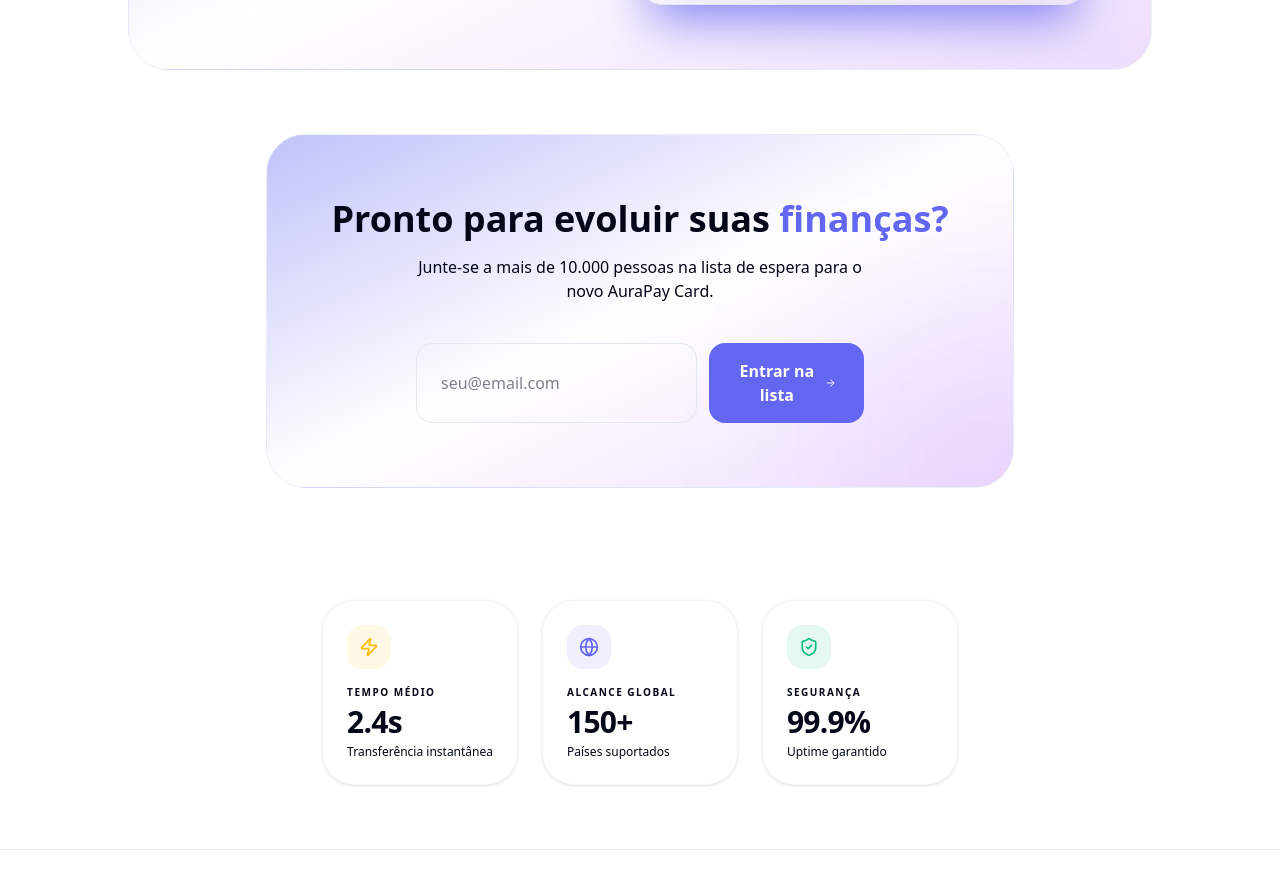
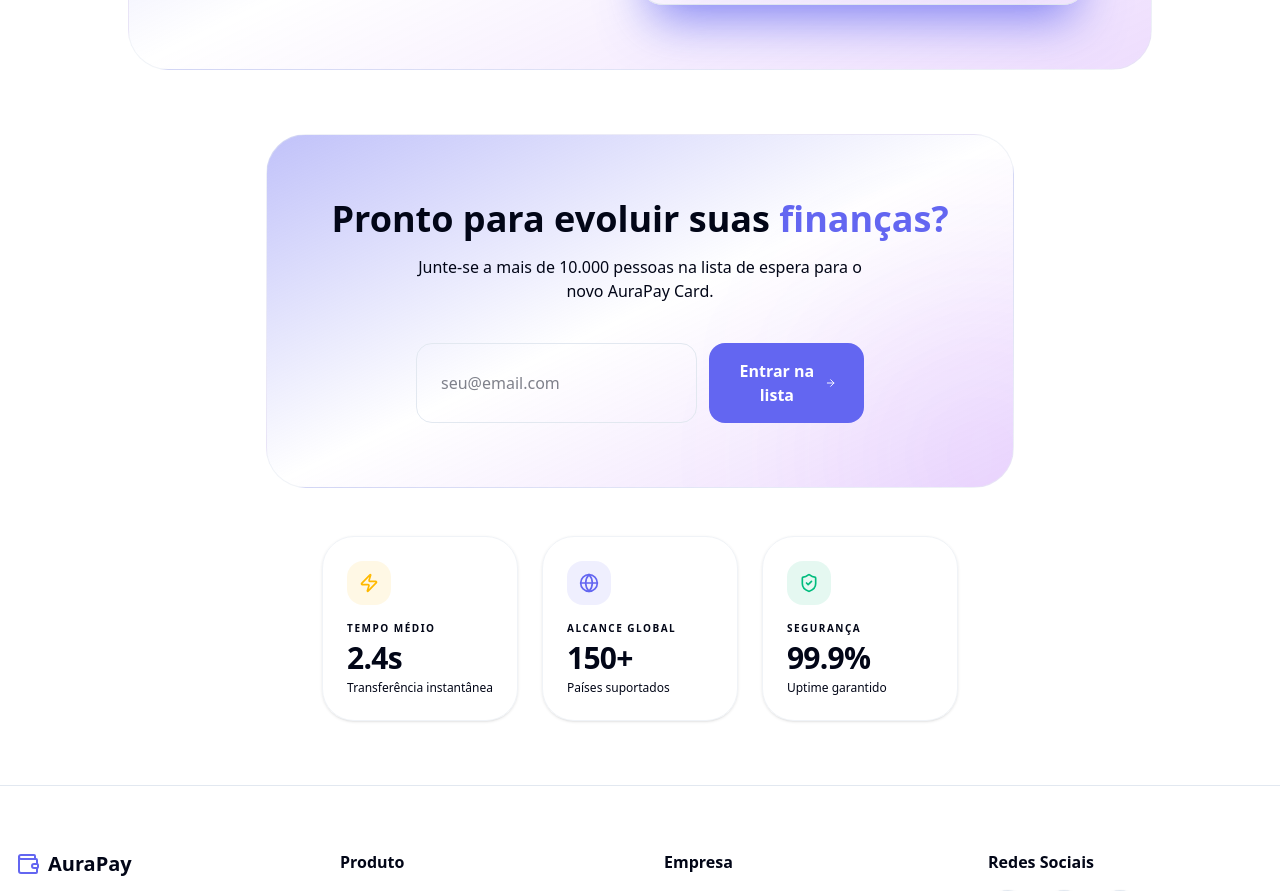
Before and after one commit to martinskennedy/aurapay-frontend, a Next.js app: page / in a window 1280 px wide. Shown: the part 1700-2591 px from the top of the page. Built offline with nearby package versions, Linux system fonts and the light colour scheme; no server answers.

Commit message:
style(layout): improve responsive spacing

```diff
--- a/src/components/CurrencyConverter.tsx
+++ b/src/components/CurrencyConverter.tsx
@@ -101,7 +101,7 @@ export default function CurrencyConverter() {
                 />
               </div>
 
-              <div className="flex justify-center -my-8 relative z-20">
+              <div className="flex justify-center my-8 sm:-my-8 relative z-20">
                 <div className="bg-primary text-white p-3 rounded-2xl shadow-xl shadow-primary/40 rotate-0 hover:rotate-180 transition-transform duration-500 cursor-pointer">
                   <ArrowRightLeft className="w-6 h-6" />
                 </div>
--- a/src/components/WaitlistSection.tsx
+++ b/src/components/WaitlistSection.tsx
@@ -36,7 +36,7 @@ export default function WaitlistForm() {
   };
 
   return (
-    <section className="pb-16 bg-background">
+    <section className="bg-background">
       <div className="container mx-auto px-4">
         <div className="max-w-4xl mx-auto bg-linear-to-br from-primary/40 via-transparent to-secondary/20 rounded-[2.5rem] p-8 md:p-16 border border-border/50 text-center relative overflow-hidden">
 
```
